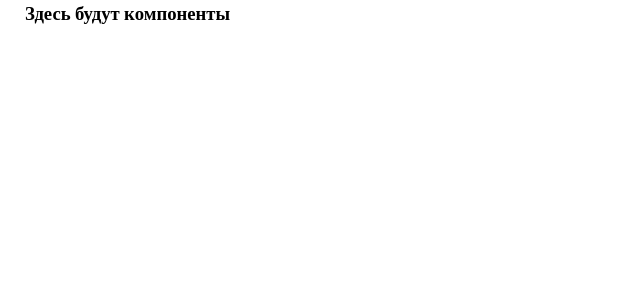
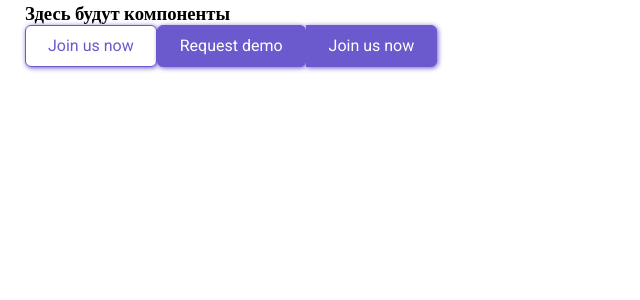
Before and after one commit to Romberto/groupthree, a React (Vite) app: page / in a window 1280 px wide. Shown: the top 300 px of the page, without its empty margins (0-640 px from the left). Built offline with nearby package versions, Linux system fonts and the light colour scheme; a web font is replaced by a local one.

Commit message:
компонент Button

```diff
--- a/src/App.tsx
+++ b/src/App.tsx
@@ -1,7 +1,12 @@
+import Button from "./components/UI/Button/Button";
+
 function App() {
   return (
     <div className="container">
       <h3>Здесь будут компоненты</h3>
+      <Button text="Join us now" mode="btn-white"/>
+      <Button text="Request demo" mode="btn-violet"/>
+      <Button text="Join us now" mode="btn-round-rigth"/>
     </div>
   );
 }
--- /dev/null
+++ b/src/components/UI/Button/Button.module.css
@@ -0,0 +1,43 @@
+@import url(../../../index.css);
+
+.btn_violet,
+.btn_white,
+.btn_round_right {
+  padding: 6px 22px;
+  border-radius: 6px;
+  border: 1px solid var(--lilac);
+  box-shadow: var(--lilac) 1px 1px 5px 0px;
+  font-family: Roboto;
+  font-size: 16px;
+  font-weight: 400;
+  line-height: 28px;
+  text-align: left;
+  text-underline-position: from-font;
+  text-decoration-skip-ink: none;
+}
+
+.btn_violet {
+  background-color: var(--lilac);
+  color: var(--white);
+}
+.btn_white {
+    background-color: var(--white);
+    color: var(--lilac);
+
+}
+.btn_violet:active,
+.btn_round_right:active{
+    background-color: var(--white);
+    color:var(--lilac);
+}
+
+.btn_white:active{
+    background-color: var(--lilac);
+    color:var(--white);
+}
+
+.btn_round_right {
+  border-radius: 0 6px 6px 0;
+  background-color: var(--lilac);
+  color: var(--white);
+}
--- /dev/null
+++ b/src/components/UI/Button/Button.tsx
@@ -0,0 +1,26 @@
+import { ButtonHTMLAttributes } from "react";
+import styles from "../Button/Button.module.css";
+
+interface ButtonProps extends ButtonHTMLAttributes<HTMLButtonElement> {
+  text: string;
+  mode: "btn-violet" | "btn-white" | "btn-round-rigth";
+}
+
+const Button = (props: ButtonProps, { ...rest }) => {
+  return (
+    <button
+      {...rest}
+      className={`${
+        props.mode === "btn-violet"
+         ? styles.btn_violet
+         : props.mode === "btn-white"
+         ? styles.btn_white
+         : styles.btn_round_right
+      }`}
+    >
+      {props.text}
+    </button>
+  );
+};
+
+export default Button;
--- a/src/index.css
+++ b/src/index.css
@@ -3,6 +3,7 @@
   --black: #171a1f;
   --black-ligth: #323842;
   --gray: #bcc1ca;
+  --white: #fff;
 }
 
 body {
```
